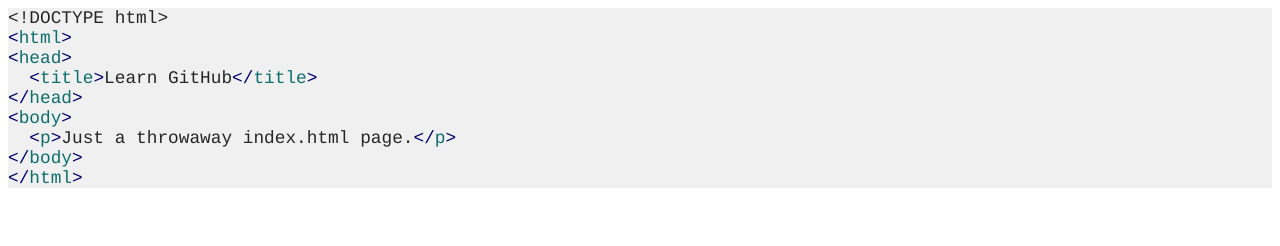
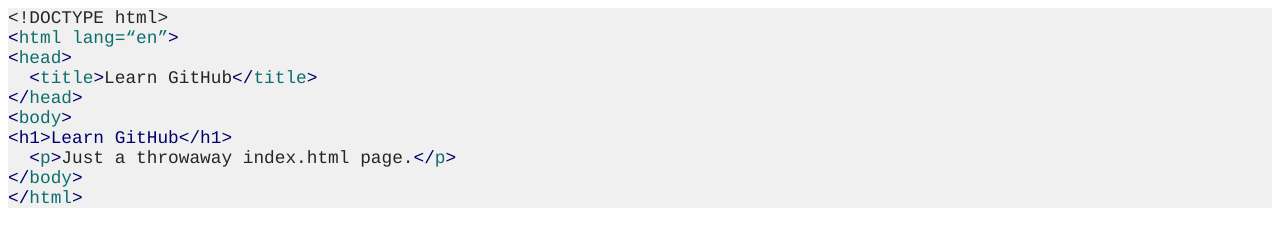
Before and after one commit to WoodyBurns44/learn-github, a plain HTML site: page index.html in a window 1280 px wide. Drawn offline with Linux system fonts and the light colour scheme.

Commit message:
made requested changes for pr

```diff
--- a/index.html
+++ b/index.html
@@ -9,6 +9,7 @@
   <style type="text/css">
     p.p1 {margin: 0.0px 0.0px 0.0px 0.0px; line-height: 22.0px; font: 17.8px Courier; color: #262626; -webkit-text-stroke: #262626; background-color: #f0f0f0}
     p.p2 {margin: 0.0px 0.0px 0.0px 0.0px; line-height: 22.0px; font: 17.8px Courier; color: #0e6e6d; -webkit-text-stroke: #0e6e6d; background-color: #f0f0f0}
+    p.p3 {margin: 0.0px 0.0px 0.0px 0.0px; line-height: 22.0px; font: 17.8px Courier; color: #00006d; -webkit-text-stroke: #00006d; background-color: #f0f0f0}
     span.s1 {font-kerning: none}
     span.s2 {font-kerning: none; color: #00006d; -webkit-text-stroke: 0px #00006d}
     span.s3 {font-kerning: none; color: #0e6e6d; -webkit-text-stroke: 0px #0e6e6d}
@@ -16,11 +17,12 @@
 </head>
 <body>
 <p class="p1"><span class="s1">&lt;!DOCTYPE html&gt;</span></p>
-<p class="p2"><span class="s2">&lt;</span><span class="s1">html</span><span class="s2">&gt;</span></p>
+<p class="p2"><span class="s2">&lt;</span><span class="s1">html lang=“en”</span><span class="s2">&gt;</span></p>
 <p class="p2"><span class="s2">&lt;</span><span class="s1">head</span><span class="s2">&gt;</span></p>
 <p class="p1"><span class="s1"><span class="Apple-converted-space">  </span></span><span class="s2">&lt;</span><span class="s3">title</span><span class="s2">&gt;</span><span class="s1">Learn GitHub</span><span class="s2">&lt;/</span><span class="s3">title</span><span class="s2">&gt;</span></p>
 <p class="p2"><span class="s2">&lt;/</span><span class="s1">head</span><span class="s2">&gt;</span></p>
 <p class="p2"><span class="s2">&lt;</span><span class="s1">body</span><span class="s2">&gt;</span></p>
+<p class="p3"><span class="s1">&lt;h1&gt;Learn GitHub&lt;/h1&gt;</span></p>
 <p class="p1"><span class="s1"><span class="Apple-converted-space">  </span></span><span class="s2">&lt;</span><span class="s3">p</span><span class="s2">&gt;</span><span class="s1">Just a throwaway index.html page.</span><span class="s2">&lt;/</span><span class="s3">p</span><span class="s2">&gt;</span></p>
 <p class="p2"><span class="s2">&lt;/</span><span class="s1">body</span><span class="s2">&gt;</span></p>
 <p class="p2"><span class="s2">&lt;/</span><span class="s1">html</span><span class="s2">&gt;</span></p>
```
